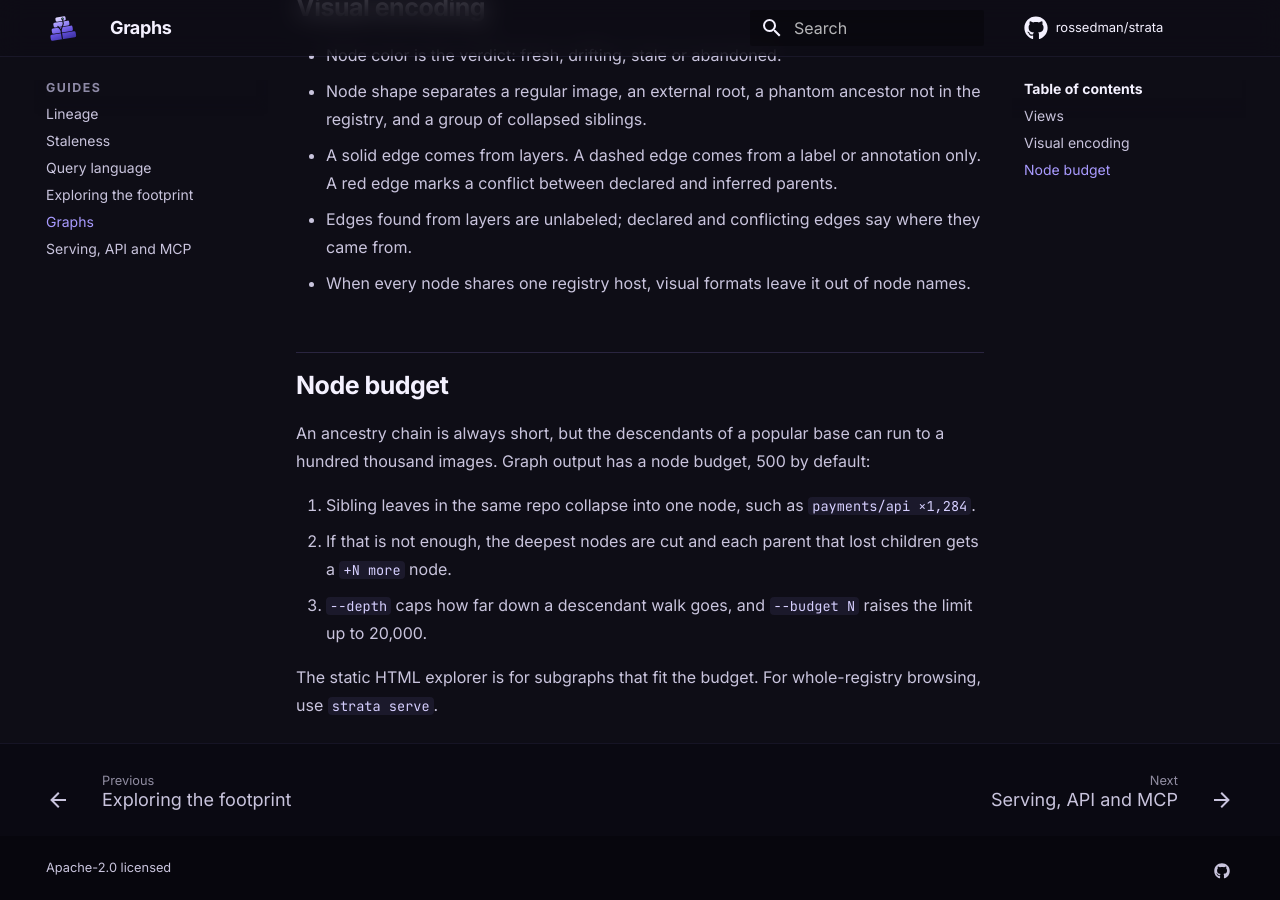
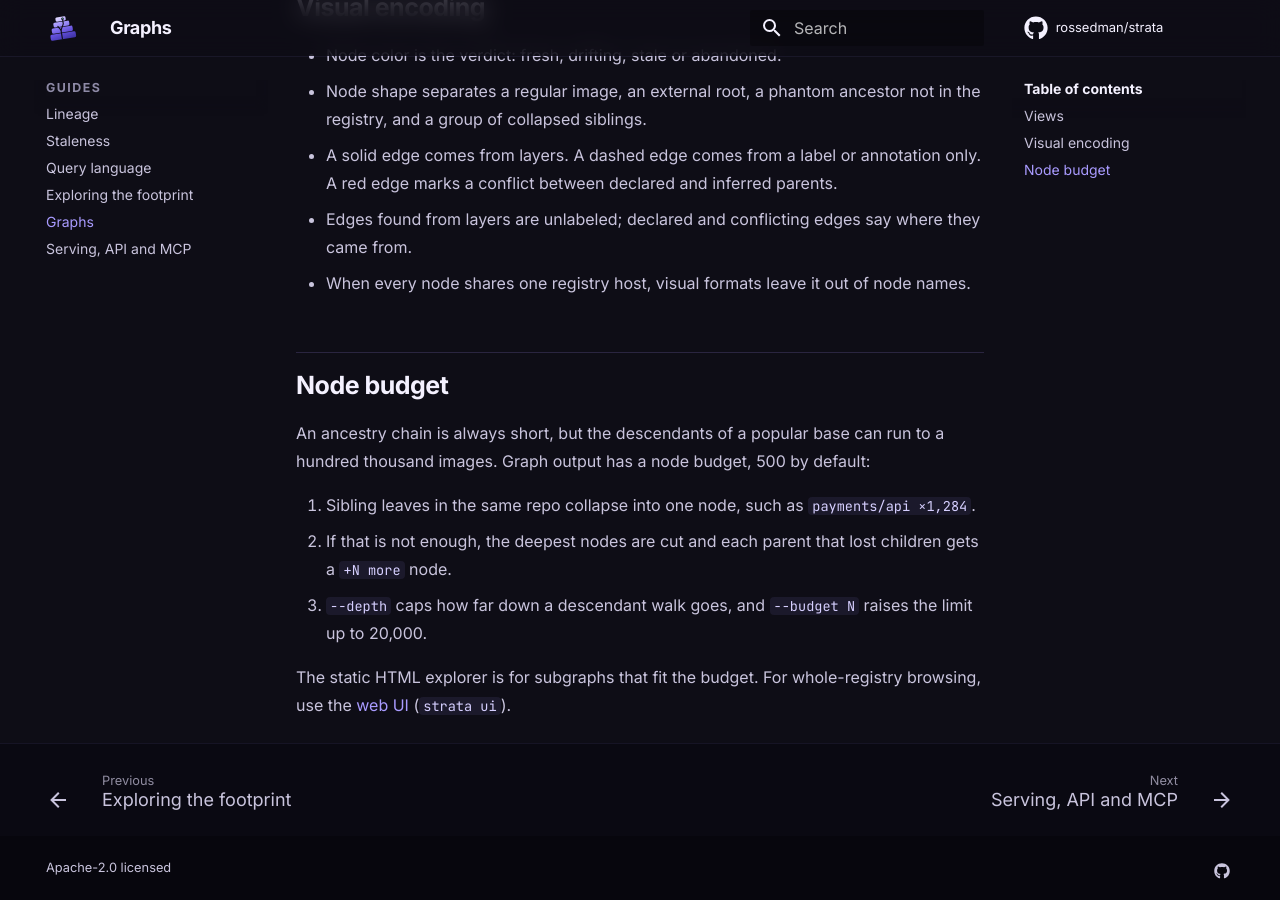
Before and after one commit to rossedman/strata, an MkDocs documentation site: the page built from docs/guides/graphs.md, in a window 1280 px wide and 900 px high, scrolled down 1373 px. Built offline with MkDocs 1.6.1 and Material for MkDocs 9.7.7, drawn with Linux system fonts in a browser that asks for light colours; comment, search, counter and statistics services are not loaded.

Commit message:
docs: document the web UI and strata ui
Co-Authored-By: Claude Opus 5.5 <noreply@anthropic.com>
Claude-Session: https://claude.ai/code/session_019z6j96sDDZzcDw1PYvTDwN

```diff
--- a/docs/guides/graphs.md
+++ b/docs/guides/graphs.md
@@ -41,4 +41,4 @@ An ancestry chain is always short, but the descendants of a popular base can run
 2. If that is not enough, the deepest nodes are cut and each parent that lost children gets a `+N more` node.
 3. `--depth` caps how far down a descendant walk goes, and `--budget N` raises the limit up to 20,000.
 
-The static HTML explorer is for subgraphs that fit the budget. For whole-registry browsing, use `strata serve`.
+The static HTML explorer is for subgraphs that fit the budget. For whole-registry browsing, use the [web UI](serving.md#the-web-ui) (`strata ui`).
--- a/mkdocs.yml
+++ b/mkdocs.yml
@@ -119,6 +119,7 @@ nav:
           - strata stale: reference/commands/strata_stale.md
           - strata summary: reference/commands/strata_summary.md
           - strata trend: reference/commands/strata_trend.md
+          - strata ui: reference/commands/strata_ui.md
           - strata version: reference/commands/strata_version.md
       - HTTP API: reference/api.md
   - Project:
--- a/overrides/home.html
+++ b/overrides/home.html
@@ -52,7 +52,7 @@
     <ul class="lp-wrap lp-stats">
       <li><b>0</b><span>layer blobs downloaded: manifests and configs only</span></li>
       <li><b>45</b><span>fields in the query language, compiled to SQL</span></li>
-      <li><b>21</b><span>commands, from index to serve</span></li>
+      <li><b>22</b><span>commands, from index to the web UI</span></li>
       <li><b>9</b><span>output formats, from NDJSON to an HTML explorer</span></li>
     </ul>
   </section>
```
Also changed, not shown: README.md (+2 -1 lines), docs/guides/serving.md (+17 -2 lines), docs/roadmap.md (+1 -1 lines).
